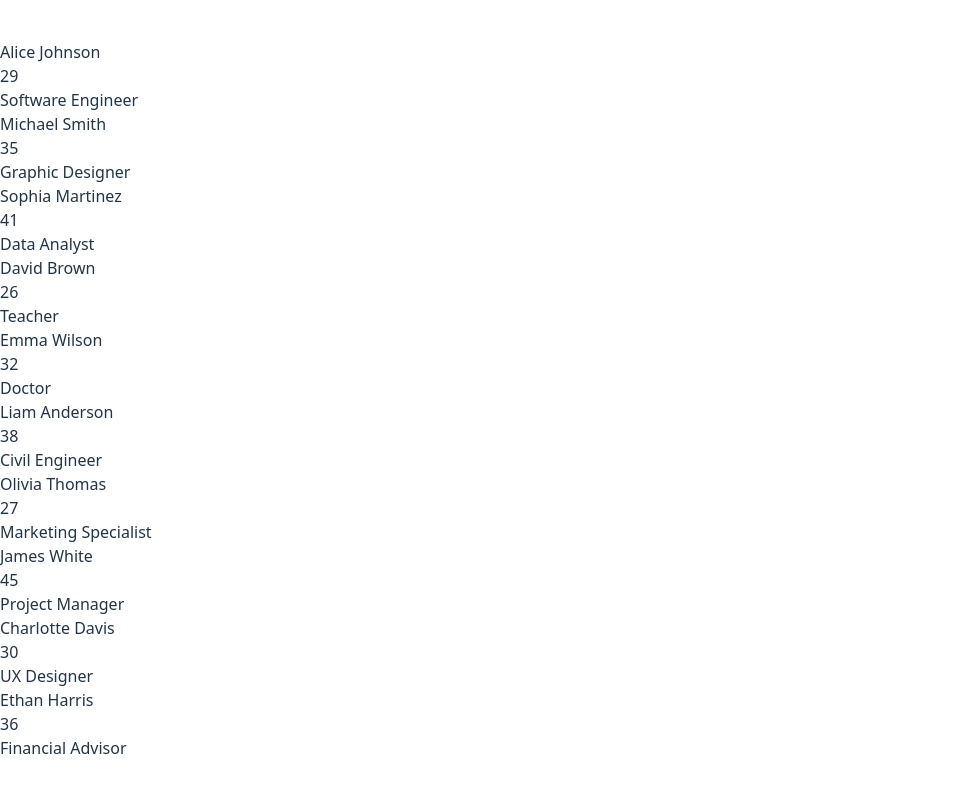
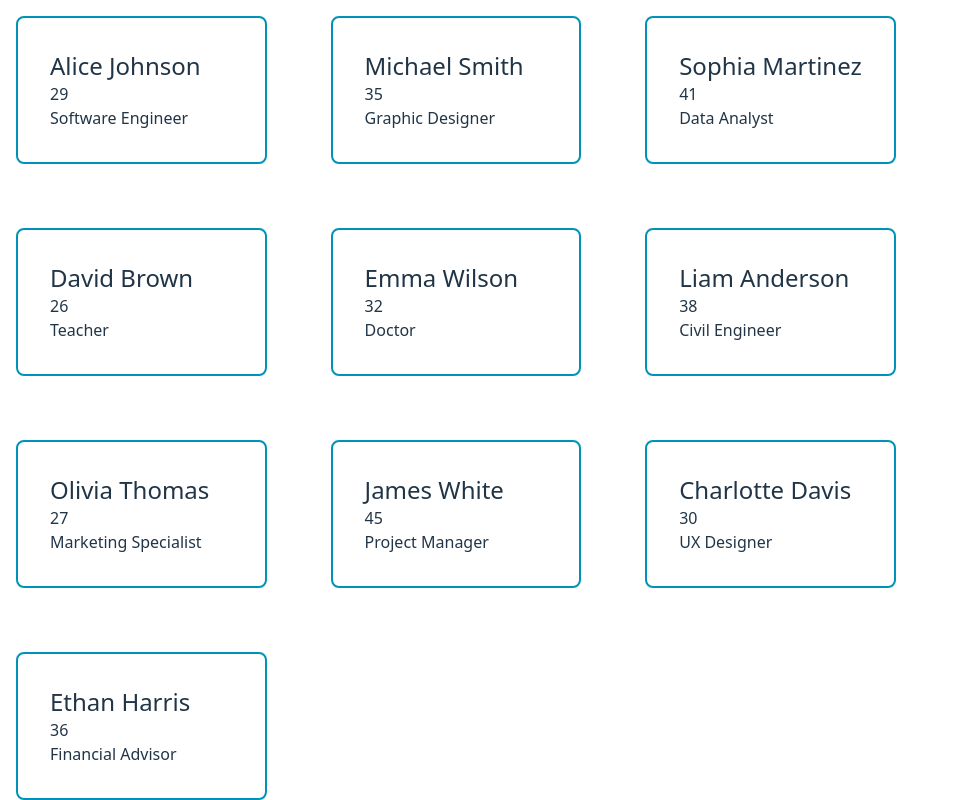
Before and after one commit to tanjirhc/understand-react, a React (Vite) app: page / in a window 1280 px wide. Shown: the whole page, without its empty margins (0-959 px from the left). Built offline with nearby package versions, Linux system fonts and the light colour scheme.

Commit message:
tailwind css

```diff
--- a/src/App.jsx
+++ b/src/App.jsx
@@ -8,7 +8,7 @@ function App() {
 
 
   return (
-    <div>
+    <div >
       <Products />
     </div>
   )
--- a/src/components/Product/Product.jsx
+++ b/src/components/Product/Product.jsx
@@ -3,8 +3,8 @@ import React from 'react'
 const Product = ({product}) => {
     const {name, age, profession} = product;
   return (
-    <div>
-      <h2>{name}</h2>
+    <div className='border-2 m-4 p-4 py-8 px-8 border-cyan-600 rounded-lg align-center'>
+      <h2 className='text-2xl'>{name}</h2>
       <h2>{age}</h2>
       <p>{profession}</p>
     </div>
--- a/src/components/Products/Products.jsx
+++ b/src/components/Products/Products.jsx
@@ -12,7 +12,7 @@ const Products = () => {
     }, []);
 
   return (
-    <div>
+    <div class="grid grid-cols-3 gap-8 flex items-center justify-center h-screen">
       {
         products.map(product => <Product
             key={product.id}
```
